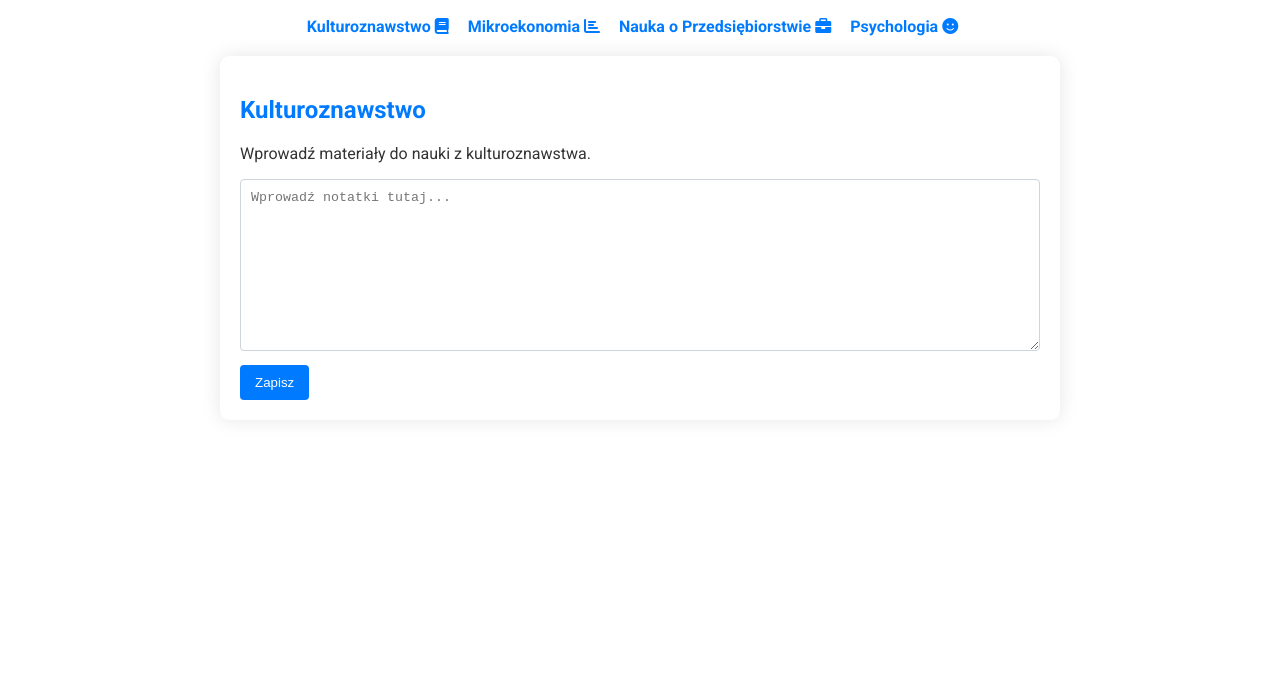
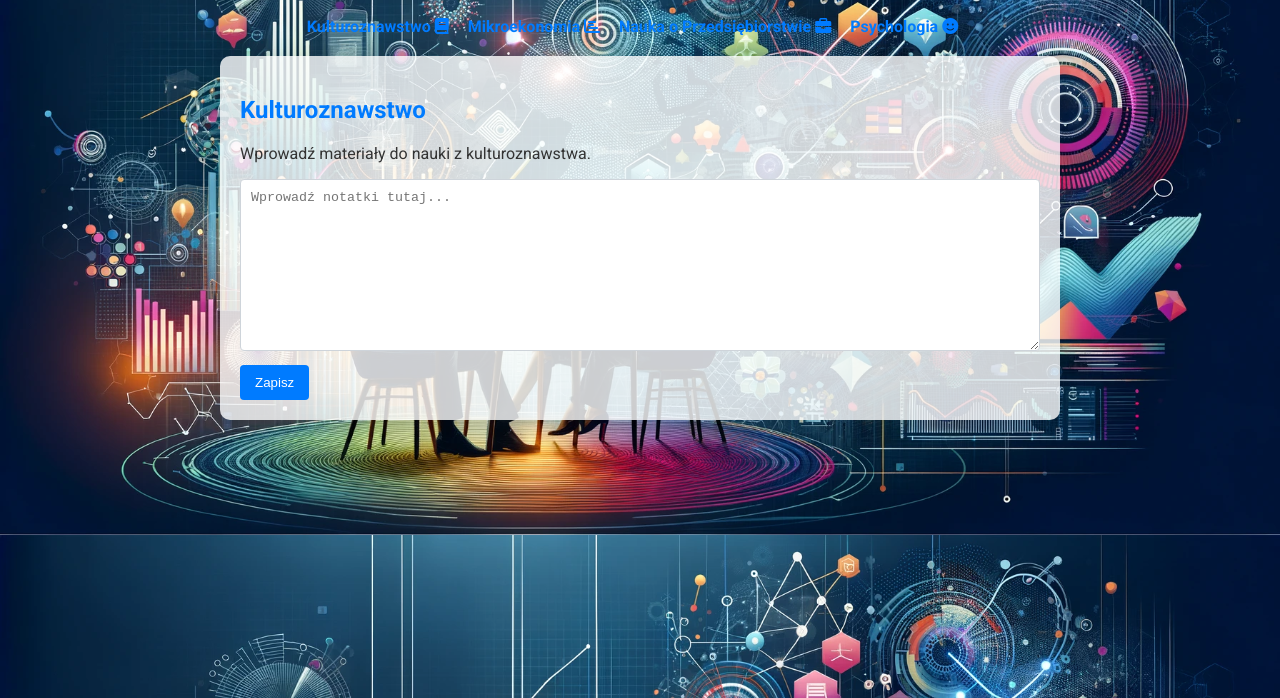
Before and after one commit to dawid56567/studia, a plain HTML site: page index.html in a window 1280 px wide. Shown: the part 102-800 px from the top of the page. Drawn offline with Linux system fonts and the light colour scheme; a small style sheet from the web is missing.

Commit message:
index.html

```diff
--- a/index.html
+++ b/index.html
@@ -12,7 +12,7 @@
     <style>
         body {
             font-family: 'Roboto', sans-serif;
-            background-image: url(''); /* Zmień na rzeczywistą ścieżkę do tła */
+            background-image: url('https://github.com/dawid56567/studia/blob/main/DALL%C2%B7E%202024-02-10%2001.02.07%20-%20Create%20a%20sophisticated%20and%20engaging%20background%20design%20suitable%20for%20a%20website%20focused%20on%20education%20in%20marketing%20and%20market%20communication.%20The%20design%20sh.webp'); /* Zmień na rzeczywistą ścieżkę do tła */
             background-size: cover;
             background-position: center;
             margin: 0;
```
